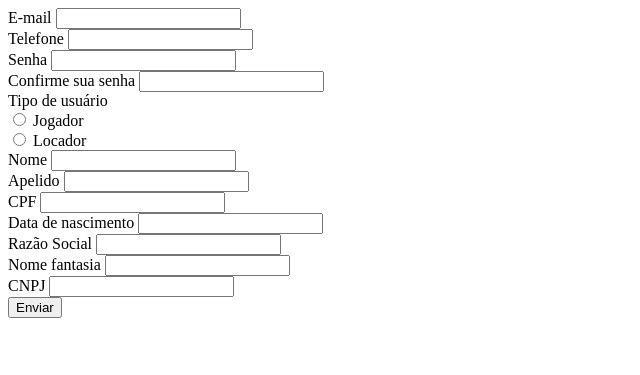
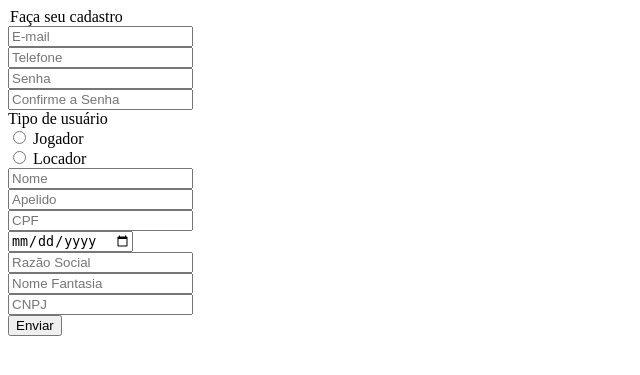
Before and after one commit to Peladas/Peladas, a PHP site: page /app/Views/register.php in a window 1280 px wide. Shown: the top 375 px of the page, without its empty margins (0-640 px from the left). Run offline with PHP 8.4, Linux system fonts and the light colour scheme.

Commit message:
Estilização Cadastro 40%

```diff
--- a/app/Views/home.php
+++ b/app/Views/home.php
@@ -9,7 +9,7 @@
                 esportiva!</p><br>
             <div class="flex flex-row flex">
                 <button color="black" class="rounded-full border border-slate-100 mr-5" onclick="">Entrar</button>
-                <button color="black" class="rounded-full border border-slate-100" onclick="">Criar Conta</button>
+                <button color="black" class="rounded-full border border-slate-100">Criar Conta</button>
             </div>
         </div>
     </div>
--- a/app/Views/register.php
+++ b/app/Views/register.php
@@ -1,97 +1,109 @@
 <div>
     <form action="#" method="post">
+
+        <legend>Faça seu cadastro</legend>
+
         <div class="flex flex-col gap-2 mb-4">
-            <label for="email">E-mail</label>
-            <input type="email" id="email" name="email" required class="bg-transparent border border-teal-400 placeholder:text-gray-400" value="<?php echo $data['email'] ?? '' ?>">
+
+            <input type="email" id="email" name="email" placeholder="E-mail" class="w-2/5" value="<?php echo $data['email'] ?? '' ?>">
             <?php if (isset($errors['email'])) { ?>
                 <small class="helper-text text-red-600 font-sm"><?php echo $errors['email'] ?></small>
             <?php } ?>
         </div>
         <div class="flex flex-col gap-2 mb-4">
-            <label for="phone">Telefone</label>
-            <input type="text" id="phone" name="phone" required class="bg-transparent border border-teal-400 placeholder:text-gray-400" value="<?php echo $data['phone'] ?? '' ?>">
+
+            <input type="tel" id="phone" name="phone" placeholder="Telefone" required class="w-2/5" value="<?php echo $data['phone'] ?? '' ?>">
             <?php if (isset($errors['phone'])) { ?>
                 <small class="helper-text text-red-600 font-sm"><?php echo $errors['phone'] ?></small>
             <?php } ?>
         </div>
-        <div class="flex flex-col gap-2 mb-4">
-            <label for="password1">Senha</label>
-            <input type="password" id="password1" name="password1" required class="bg-transparent border border-teal-400 placeholder:text-gray-400" value="<?php echo $data['password1'] ?? '' ?>">
+
+        <div class="flex flex-row">
+            <div class="flex flex-col gap-2 mb-4 mr-4">
+
+                <input type="password" id="password1" name="password1" placeholder="Senha" required class="pr-16" value="<?php echo $data['password1'] ?? '' ?>">
                 <?php if (isset($errors['password1'])) { ?>
                     <small class="helper-text text-red-600 font-sm"><?php echo $errors['password1'] ?></small>
                 <?php } ?>
             </div>
             <div class="flex flex-col gap-2 mb-4">
-            <label for="password2">Confirme sua senha</label>
-            <input type="password" id="password2" name="password2" required class="bg-transparent border border-teal-400 placeholder:text-gray-400" value="<?php echo $data['password2'] ?? '' ?>">
+
+                <input type="password" id="password2" name="password2" placeholder="Confirme a Senha" required class="pr-20" value="<?php echo $data['password2'] ?? '' ?>">
                 <?php if (isset($errors['password2'])) { ?>
                     <small class="helper-text text-red-600 font-sm"><?php echo $errors['password2'] ?></small>
                 <?php } ?>
+
             </div>
+        </div>
+
         <div class="flex items-center gap-6">
-            <label for="user_type">Tipo de usuário</label>
+            <label class="text-yellow-300 text-base font-semibold" user_type">Tipo de usuário</label>
             <div>
-                <input type="radio" name="user_type" value="jogador" onclick="changeUserType(this)"> Jogador
+                <input type="radio" name="user_type" value="jogador" class="accent-purple-950" onclick="changeUserType(this)"> Jogador
             </div>
             <div>
-                <input type="radio" name="user_type" value="locador" onclick="changeUserType(this)"> Locador
+                <input type="radio" name="user_type" value="locador" class="accent-purple-950" onclick="changeUserType(this)"> Locador
             </div>
         </div>
-        <div class="hidden" id="cadastro-jogador">
+
+        <div class="hidden w-2/5 mt-6" id="cadastro-jogador">
+
             <div class="flex flex-col gap-2 mb-4">
-                <label for="jogador-name">Nome</label>
-                <input type="text" id="jogador-name" name="jogador-name" required class="bg-transparent border border-teal-400 placeholder:text-gray-400" value="<?php echo $data['jogador-name'] ?? '' ?>">
+
+                <input type="text" id="jogador-name" name="jogador-name" required placeholder="Nome" value="<?php echo $data['jogador-name'] ?? '' ?>">
                 <?php if (isset($errors['jogador-name'])) { ?>
                     <small class="helper-text text-red-600 font-sm"><?php echo $errors['jogador-name'] ?></small>
                 <?php } ?>
             </div>
             <div class="flex flex-col gap-2 mb-4">
-                <label for="jogador-alias">Apelido</label>
-                <input type="text" id="jogador-alias" name="jogador-alias" required class="bg-transparent border border-teal-400 placeholder:text-gray-400" value="<?php echo $data['jogador-alias'] ?? '' ?>">
+
+                <input type="text" id="jogador-alias" name="jogador-alias" required placeholder="Apelido" value="<?php echo $data['jogador-alias'] ?? '' ?>">
                 <?php if (isset($errors['jogador-alias'])) { ?>
                     <small class="helper-text text-red-600 font-sm"><?php echo $errors['jogador-alias'] ?></small>
                 <?php } ?>
             </div>
             <div class="flex flex-col gap-2 mb-4">
-                <label for="cpf">CPF</label>
-                <input type="text" id="cpf" name="cpf" required class="bg-transparent border border-teal-400 placeholder:text-gray-400" value="<?php echo $data['cpf'] ?? '' ?>">
+
+                <input type="text" id="cpf" name="cpf" required placeholder="CPF" value="<?php echo $data['cpf'] ?? '' ?>">
                 <?php if (isset($errors['cpf'])) { ?>
                     <small class="helper-text text-red-600 font-sm"><?php echo $errors['cpf'] ?></small>
                 <?php } ?>
             </div>
             <div class="flex flex-col gap-2 mb-4">
-                <label for="birthday">Data de nascimento</label>
-                <input type="text" id="birthday" name="birthday" required class="bg-transparent border border-teal-400 placeholder:text-gray-400" value="<?php echo $data['birthday'] ?? '' ?>">
+
+                <input type="date" id="birthday" name="birthday" required placeholder="Data" value="<?php echo $data['birthday'] ?? '' ?>">
                 <?php if (isset($errors['birthday'])) { ?>
                     <small class="helper-text text-red-600 font-sm"><?php echo $errors['birthday'] ?></small>
                 <?php } ?>
             </div>
+
         </div>
-        <div class="hidden" id="cadastro-locador">
+        <div class="hidden w-2/5 mt-6" id="cadastro-locador">
             <div class="flex flex-col gap-2 mb-4">
-                <label for="locador-name">Razão Social</label>
-                <input type="text" id="locador-name" name="locador-name" required class="bg-transparent border border-teal-400 placeholder:text-gray-400" value="<?php echo $data['locador-name'] ?? '' ?>">
+
+                <input type="text" id="locador-name" name="locador-name" required placeholder="Razão Social" value="<?php echo $data['locador-name'] ?? '' ?>">
                 <?php if (isset($errors['locador-name'])) { ?>
                     <small class="helper-text text-red-600 font-sm"><?php echo $errors['locador-name'] ?></small>
                 <?php } ?>
             </div>
             <div class="flex flex-col gap-2 mb-4">
-                <label for="'locador-alias'">Nome fantasia</label>
-                <input type="text" id="locador-alias" name="locador-alias" required class="bg-transparent border border-teal-400 placeholder:text-gray-400" value="<?php echo $data['locador-alias'] ?? '' ?>">
+
+                <input type="text" id="locador-alias" name="locador-alias" required placeholder="Nome Fantasia" value="<?php echo $data['locador-alias'] ?? '' ?>">
                 <?php if (isset($errors['locador-alias'])) { ?>
                     <small class="helper-text text-red-600 font-sm"><?php echo $errors['locador-alias'] ?></small>
                 <?php } ?>
             </div>
             <div class="flex flex-col gap-2 mb-4">
-                <label for="cnpj">CNPJ</label>
-                <input type="text" id="cnpj" name="cnpj" required class="bg-transparent border border-teal-400 placeholder:text-gray-400" value="<?php echo $data['cnpj'] ?? '' ?>">
+
+                <input type="text" id="cnpj" name="cnpj" required placeholder="CNPJ" value="<?php echo $data['cnpj'] ?? '' ?>">
                 <?php if (isset($errors['cnpj'])) { ?>
                     <small class="helper-text text-red-600 font-sm"><?php echo $errors['cnpj'] ?></small>
                 <?php } ?>
             </div>
+
         </div>
         <div class="mt-4">
-            <button type="submit">Enviar</button>
+            <button color="black" class="rounded-full border border-slate-100 mr-5 houver:bg-purple-950" type="submit">Enviar</button>
         </div>
     </form>
 </div>
```
Also changed, not shown: app/Views/main.php (+16 -0 lines), public/js/buttons.js (+12 -6 lines). Lines whose indentation alone changed are shown as unchanged.
